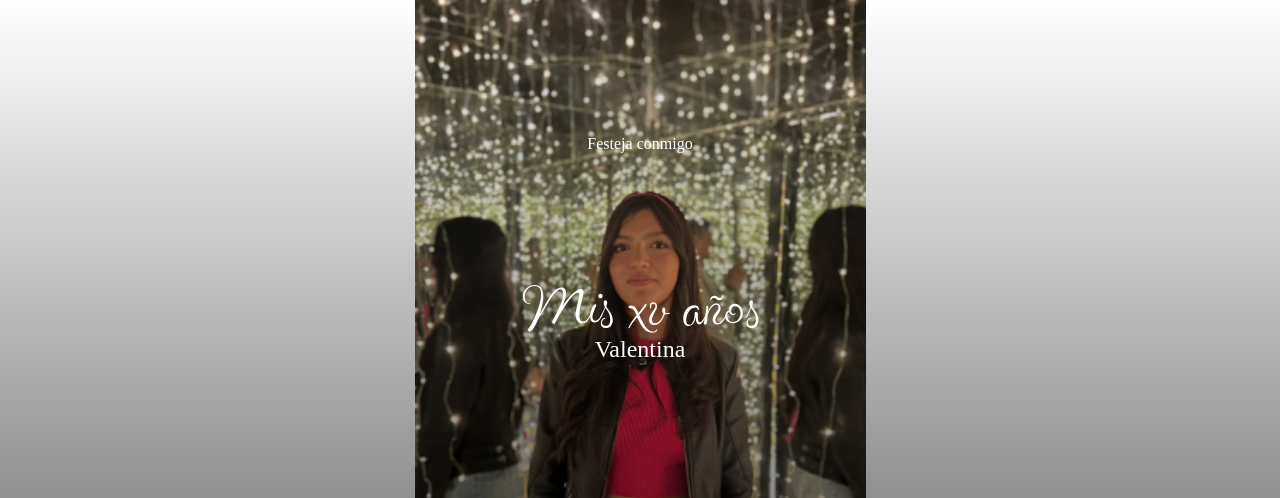
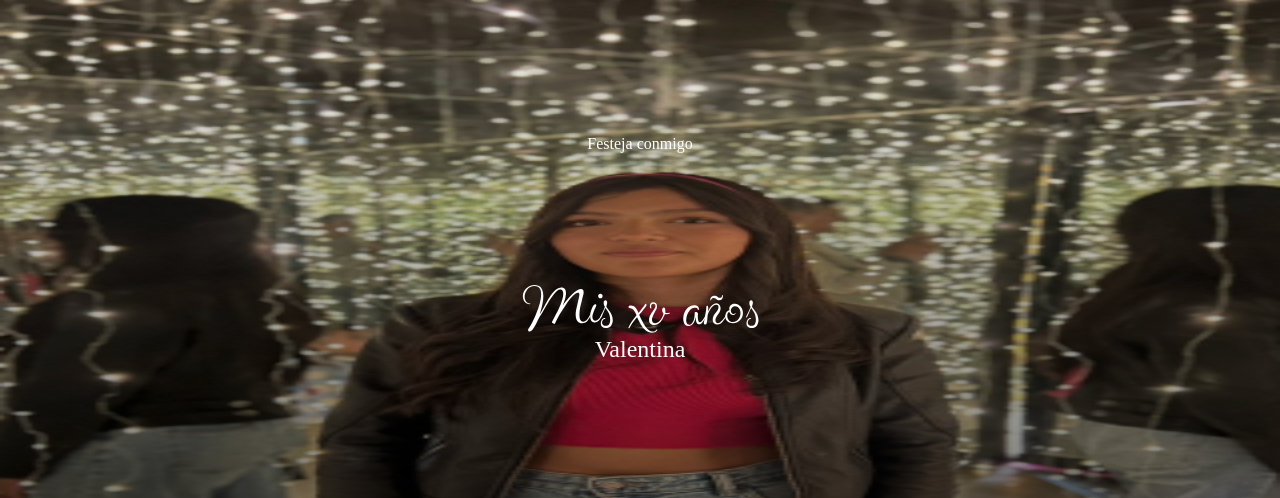
Before and after one commit to Monrold/invitacionvale, an Astro site: page /home in a window 1280 px wide. Shown: the top 498 px of the page. Built offline with nearby package versions, Linux system fonts and the light colour scheme; Astro itself is replaced by a stand-in of ours; a web font is replaced by a local one.

Commit message:
fixed absolute

```diff
--- a/src/pages/home.astro
+++ b/src/pages/home.astro
@@ -28,14 +28,14 @@ import ogImage from "../images/og-image-vale.png";
 	}
 	.vale::before {
     content: "";
-    position: fixed;
+    position: absolute;
     top: 0;
     left: 0;
     width: 100%;
     height: 100%;
     z-index: -1;
     background: linear-gradient(transparent, rgba(0, 0, 0, 0.7)), var(--bg);
-	background-size: contain;
+	background-size: 100% 100%;
 	background-repeat: no-repeat;
     background-position: center;
 }
```
